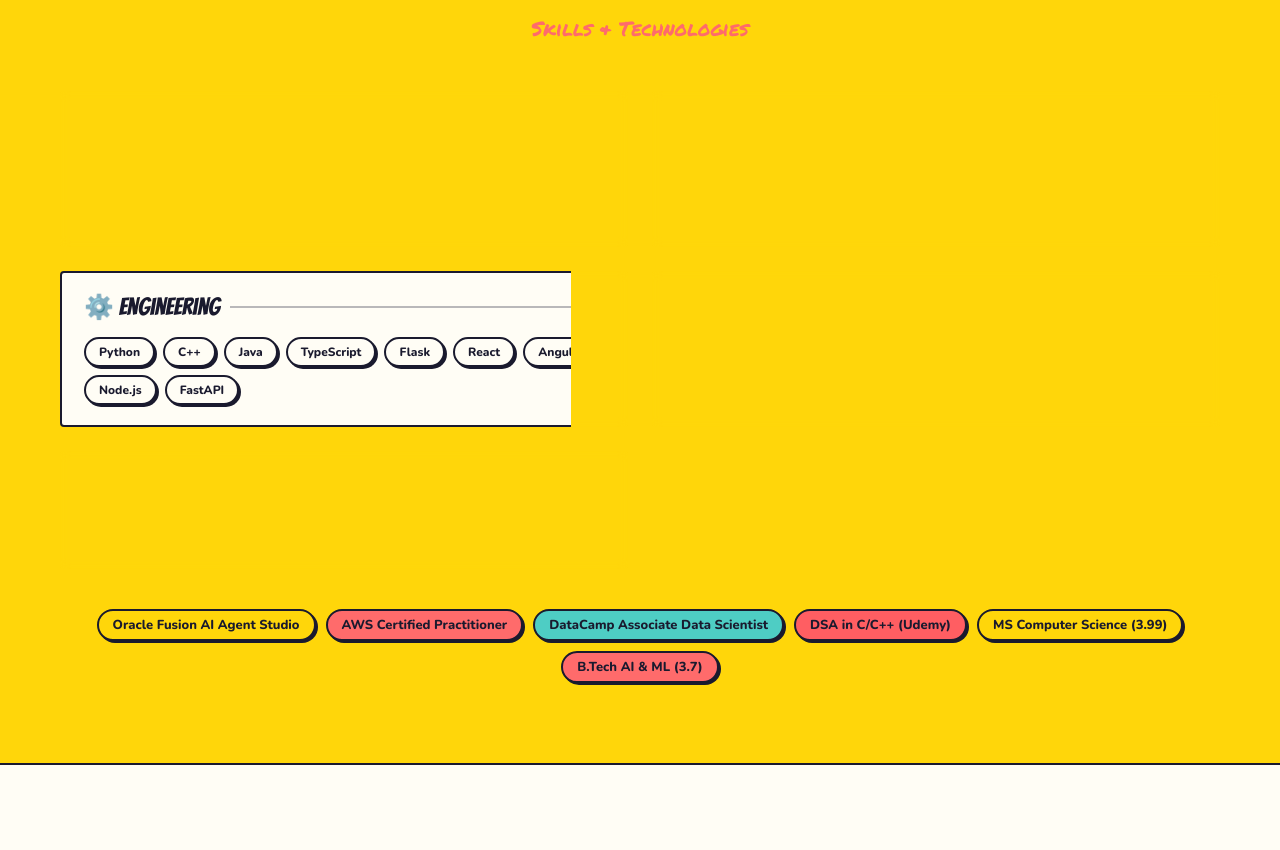
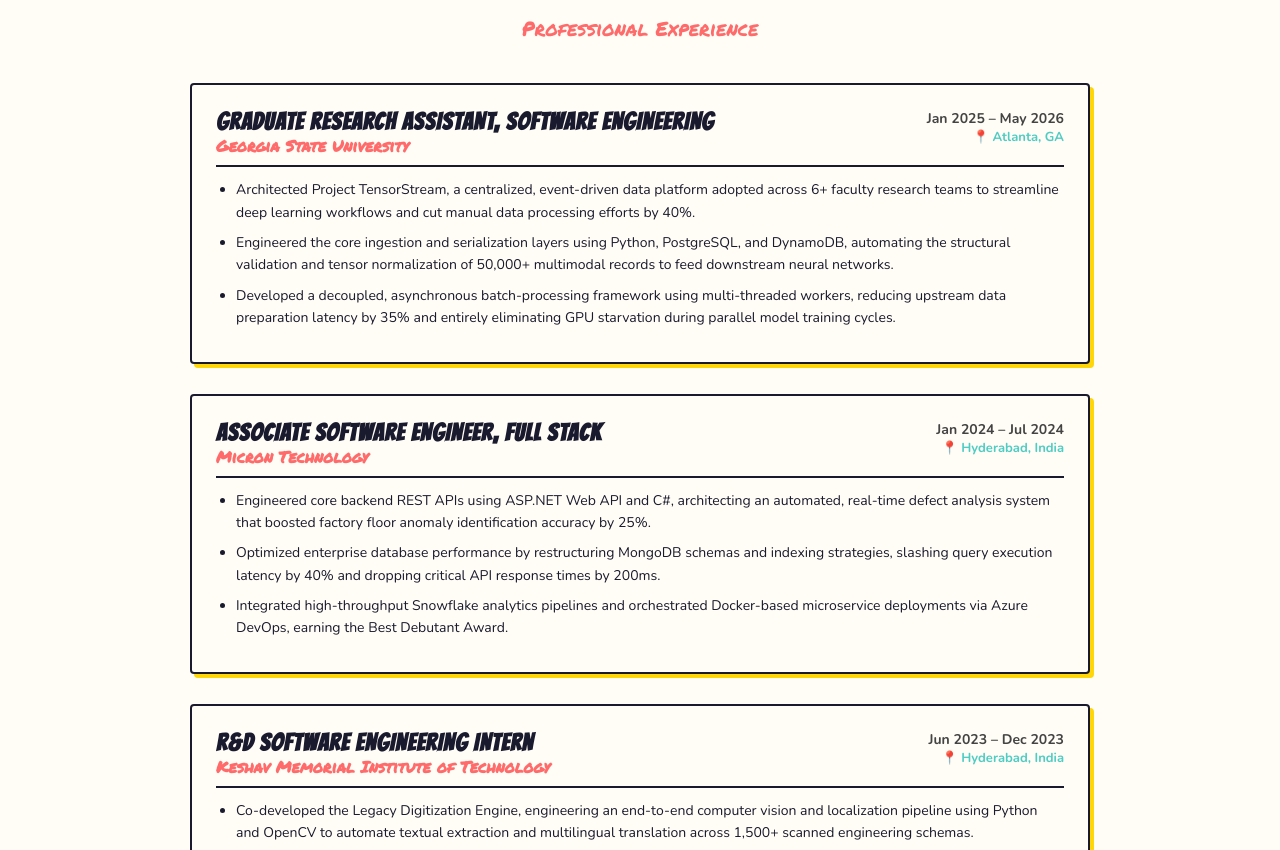
Before and after one commit to shriya-1603/ShriyaKotala_portfolio, a Next.js app: page / in a window 1280 px wide. Shown: the part 1881-2731 px from the top of the page. Built offline with nearby package versions, Linux system fonts and the light colour scheme.

Commit message:
Update portfolio with resume details and experience section

```diff
--- a/src/app/portfolio.jsx
+++ b/src/app/portfolio.jsx
@@ -488,7 +488,7 @@
 }
 .footer-text {
   font-family: 'Permanent Marker', cursive;
-  font-size: 15px; color: #1a1a2e;
+  font-size: 15px; color: var(--cream);
   font-weight: bold;
   text-align: center; margin-top: 60px;
 }
@@ -860,78 +860,75 @@
 
 const skillCategories = [
   {
-    title: "AI/ML", emoji: "🧠",
-    tags: ["PyTorch", "TensorFlow", "Keras", "OpenCV", "YOLOv8", "Scikit-learn", "ResNet", "U-Net", "CBAM"]
+    title: "AI / ML & Agentic AI", emoji: "🧠",
+    tags: ["PyTorch", "LangChain", "FAISS", "BERT", "Ollama", "LLM Integration", "RAG Pipelines", "OpenCV", "CBAM", "U-Net"]
   },
   {
-    title: "LLMs & Agentic AI", emoji: "🤖",
-    tags: ["LangChain", "LangGraph", "LangSmith", "RAG", "FAISS", "BERT", "Transformers", "Llama 3", "Ollama"]
+    title: "Backend & APIs", emoji: "⚙️",
+    tags: ["Python", "Java", "TypeScript", "JavaScript", "C#", "C++", "SQL", "FastAPI", "Flask", "Node.js", "ASP.NET", "REST API Design", "Webhooks", "High Throughput Ingestion"]
   },
   {
-    title: "Engineering", emoji: "⚙️",
-    tags: ["Python", "C++", "Java", "TypeScript", "Flask", "React", "Angular", "Node.js", "FastAPI"]
+    title: "Databases", emoji: "💾",
+    tags: ["PostgreSQL", "MongoDB", "DynamoDB", "Snowflake", "Neo4j", "Query Optimization", "Schema Design", "Data Modeling"]
   },
   {
-    title: "Cloud & DevOps", emoji: "☁️",
-    tags: ["AWS", "Azure DevOps", "Docker", "CI/CD", "Snowflake", "MongoDB", "SQL"]
+    title: "Cloud & Infrastructure", emoji: "☁️",
+    tags: ["AWS (S3, Lambda, DynamoDB, EC2)", "Docker", "Kubernetes", "CI/CD", "Git", "Distributed Orchestration", "Azure DevOps"]
   },
   {
-    title: "Security & Networks", emoji: "🔒",
-    tags: ["IDS", "TLS Analysis", "Threat Detection", "Network Security"]
+    title: "Fundamentals", emoji: "📚",
+    tags: ["Data Structures", "Algorithms", "OOP", "System Design", "Code Review", "Unit Testing", "Agile"]
   }
 ];
 
 const projects = [
   {
-    id: "01", title: "Uncertainty-Aware MRI-to-CT Synthesis",
-    tags: ["PyTorch", "CBAM U-Net", "Deep Ensembles", "Medical AI"],
-    description: "MS Capstone deep learning pipeline synthesizing CT from MRI for radiotherapy. CBAM U-Net achieved 51.4 HU MAE with actionable uncertainty maps (ρ=0.7886).",
-    metric: "51.4 HU MAE", status: "RESEARCH", statusColor: "#ff6b6b",
-    link: "https://github.com/shriya-1603/uncertainty-aware-mri-ct-synthesis",
-    architecture: `MRI Input → Preprocessing → CBAM U-Net → CT Synthesis
-                                      ↓
-             MC Dropout / Deep Ensembles / TTA
-                                      ↓
-             Uncertainty Map + SPR/WET Clinical Validation`
+    id: "01", title: "RepoMind: Autonomous Engineering Intelligence Platform",
+    tags: ["TypeScript", "React", "React Flow", "Neo4j", "AST Parsing"],
+    description: "Architected a graph-based software intelligence platform capable of processing 1,000+ AST-parsed entities and 3,000+ dependency relationships. Implemented a custom TypeScript edge projection engine and interactive layout pipeline (useExplorerLayout), boosting UI rendering performance by 98%+ with sub-second rendering latency.",
+    metric: "98%+ Rendering Speedup", status: "PRODUCTION", statusColor: "var(--teal)",
+    link: "https://github.com/shriya-1603/RepoMind",
+    architecture: `Source Code → AST Parser → Entity Extraction (1,000+ nodes, 3,000+ edges)
+                                         ↓
+    TypeScript Edge Projection Engine → Neo4j Graph DB
+                                         ↓
+    React Flow UI (useExplorerLayout) with Incremental Rendering`
   },
   {
-    id: "02", title: "Production RAG Q&A System",
-    tags: ["Llama 3", "LangChain", "FAISS", "Docker"],
-    description: "End-to-end RAG pipeline with semantic chunking, persistent FAISS vector storage, and source citation. Supports PDF/DOCX uploads with local Llama 3 inference via Ollama.",
-    metric: "Local Llama 3", status: "PRODUCTION", statusColor: "#4ecdc4",
+    id: "02", title: "RAG Document Q&A: REST API with Third-Party LLM Integration",
+    tags: ["Python", "LangChain", "FAISS", "Ollama", "Llama 3"],
+    description: "Architected a fully local, privacy-preserving Retrieval-Augmented Generation (RAG) platform using Python and LangChain. Engineered an asynchronous document ingestion and serialization pipeline to parse and structure multi-format files (PDF, DOCX, TXT) into a persistent on-disk FAISS vector database layer with local Llama 3 inference via Ollama.",
+    metric: "Local Llama 3", status: "PRODUCTION", statusColor: "var(--teal)",
     link: "https://github.com/shriya-1603/rag-qa-system",
-    architecture: `PDF/DOCX Upload → Semantic Chunking → FAISS Index
-User Query → LangChain Retriever → Llama 3 (Ollama)
-                         ↓
-           Response + Source Citations`
+    architecture: `Upload (PDF/DOCX/TXT) → Asynchronous Ingestion & Parsing
+                                         ↓
+    Semantic Chunking & Embedding → Persistent FAISS Vector DB
+                                         ↓
+    User Query → LangChain Retriever → Local Llama 3 (Ollama)`
   },
   {
-    id: "03", title: "Satellite to Map Translation (cGAN)",
-    tags: ["TensorFlow", "cGAN", "FastAPI", "Flutter"],
-    description: "Bidirectional image translation using a U-Net Generator & PatchGAN Discriminator. Served via a cross-platform Flutter app with a FastAPI backend.",
-    metric: "cGAN + Full-Stack", status: "COMPLETE", statusColor: "#4ecdc4",
-    link: "https://github.com/shriya-1603/Map_Translation"
+    id: "03", title: "Uncertainty-Aware MRI-to-CT Synthesis (MS Capstone)",
+    tags: ["PyTorch", "CBAM U-Net", "Deep Ensembles", "MC Dropout"],
+    description: "Architected a multi-architecture U-Net pipeline using PyTorch to synthesize physically grounded synthetic CT scans from brain MRI volumes. Integrated a CBAM module to optimize feature re-weighting at bone-tissue interfaces (51.4 HU MAE) and engineered a voxel-wise uncertainty quantification engine via Deep Ensembles and MC Dropout.",
+    metric: "51.4 HU MAE", status: "RESEARCH", statusColor: "var(--coral)",
+    link: "https://github.com/shriya-1603/uncertainty-aware-mri-ct-synthesis",
+    architecture: `Brain MRI Input → CBAM U-Net Pipeline → Synthetic CT Scan
+                                      ↓
+    Voxel-wise Uncertainty Quantification (Deep Ensembles + MC Dropout)
+                                      ↓
+    Predicted Variance Maps vs Actual Voxel Error (ρ=0.7886 Correlation)`
   },
   {
-    id: "04", title: "Automated News Categorization",
-    tags: ["BERT", "Transformers", "NLP Research"],
-    description: "Benchmarked 6 classifiers across 4 feature methods. Fine-tuned BERT to 94.2% accuracy. Co-authored IEEE-style research report.",
-    metric: "94.2% Accuracy", status: "RESEARCH", statusColor: "#ff6b6b",
-    link: "https://github.com/shriya-1603/Automated-News-Categorizaton-Using-Deep-Learning-and-Machine-Learning"
-  },
-  {
-    id: "05", title: "Pneumonia Detection",
-    tags: ["ResNet50V2", "TensorFlow", "Transfer Learning"],
-    description: "Medical classification on 5,800+ X-rays using ResNet50V2 and VGG16. Achieved 91% accuracy with full AUC-ROC evaluation.",
-    metric: "91% Accuracy", status: "COMPLETE", statusColor: "#4ecdc4",
-    link: "https://github.com/shriya-1603/Deep-Learning-Based-Pneumonia-Detection-A-Study-of-Custom-CNN-VGG16-and-ResNet50V2"
-  },
-  {
-    id: "06", title: "Production CV Platform (8 Modules)",
-    tags: ["MediaPipe", "SAM", "Flask", "Docker"],
-    description: "Containerized REST API platform routing across 8 independent CV pipelines: SAM segmentation, pose tracking, and face authentication, with Docker and real-time monitoring.",
-    metric: "8 CV Modules", status: "PRODUCTION", statusColor: "#4ecdc4",
-    link: "https://github.com/shriya-1603/CV_consolidated"
+    id: "04", title: "Real-Time Computer Vision Platform: Distributed Backend Service",
+    tags: ["Flask", "React", "OpenCV", "Docker", "CI/CD"],
+    description: "Architected a modular full-stack web platform using Flask and OpenCV to consolidate multiple computer vision pipelines. Utilized UUID-based session isolation to handle concurrent environments safely, and engineered low-latency live-streaming feeds and manual Wiener deconvolution algorithms from scratch.",
+    metric: "Low-latency MJPEG", status: "COMPLETE", statusColor: "var(--teal)",
+    link: "https://github.com/shriya-1603/CV_consolidated",
+    architecture: `Client (React UI) → REST API Gateway (Flask Backend)
+                                         ↓
+    UUID Session Isolation → Concurrent Runtime Environments
+                                         ↓
+    OpenCV Image Pipelines (Live MJPEG Streams & Wiener Deconvolution)`
   }
 ];
 
@@ -943,15 +940,15 @@
   bye:      { mouthD: "M 190 235 C 195 245 205 245 210 235", eyebrowDY: 0,  anim: "bob 3s ease-in-out infinite",            armState: "waving",      bubble: "Let's connect! 💌" },
 };
 
-const sectionExpressions = { hero: "wave", about: "thinking", skills: "serious", projects: "excited", contact: "bye" };
+const sectionExpressions = { hero: "wave", about: "thinking", experience: "thinking", skills: "serious", projects: "excited", contact: "bye" };
 
 const badges = [
+  { t: "MS Computer Science (3.99 GPA)", bg: "var(--yellow)" },
+  { t: "B.Tech AI & ML (3.7 GPA)", bg: "var(--coral)" },
+  { t: "Former Associate SWE @ Micron", bg: "var(--teal)" },
+  { t: "Graduate Research Assistant @ GSU", bg: "#ff5e62" },
   { t: "Oracle Fusion AI Agent Studio", bg: "var(--yellow)" },
-  { t: "AWS Certified Practitioner", bg: "var(--coral)" },
-  { t: "DataCamp Associate Data Scientist", bg: "var(--teal)" },
-  { t: "DSA in C/C++ (Udemy)", bg: "#ff5e62" },
-  { t: "MS Computer Science (3.99)", bg: "var(--yellow)" },
-  { t: "B.Tech AI & ML (3.7)", bg: "var(--coral)" },
+  { t: "AWS Certified Practitioner", bg: "var(--coral)" }
 ];
 
 function lerp(a, b, t) { return a + (b - a) * t; }
@@ -1027,7 +1024,7 @@
           <>
             <g style={{transformOrigin: "110px 340px"}}>
               <circle cx="110" cy="340" r="22" fill={sk}/>
-              <path d="M 110 340 L 60 420 L 115 455" stroke={sk} strokeWidth="24" fill="none" strokeLinecap="round" strokeJoin="round"/>
+              <path d="M 110 340 L 60 420 L 115 455" stroke={sk} strokeWidth="24" fill="none" strokeLinecap="round" strokeLinejoin="round"/>
               <path d="M 115 455 Q 130 455 130 440" stroke={sk} strokeWidth="24" fill="none" strokeLinecap="round"/>
             </g>
             <g style={{transformOrigin: "290px 340px", animation: "shiver 0.2s linear infinite"}}>
@@ -1261,7 +1258,7 @@
           AI/ML Engineer building Agentic AI systems, LLM workflows, and production-ready ML applications.
           <span className="hero-quick-facts">
             <span>🎓 MS CS @ Georgia State (3.99 GPA)</span>
-            <span>💼 Former Micron Software Engineering Intern</span>
+            <span>💼 Former Associate SWE @ Micron</span>
             <span>🚀 Open to AI/ML &amp; SWE Roles</span>
           </span>
         </p>
@@ -1300,10 +1297,10 @@
           <div className="dossier-body">
             {[
               {icon:"🎓",label:"Education",val:"MS Computer Science, GSU (3.99)"},
-              {icon:"📜",label:"Undergrad",val:"B.Tech CS & AI/ML, KMIT (3.7)"},
-              {icon:"💼",label:"Experience",val:"Software Engineer & ML Teaching Assistant"},
-              {icon:"🛠️",label:"Versatility",val:"Full-Stack & ML Engineering"},
-              {icon:"🚀",label:"Goal",val:"SDE / AI / ML Engineering"},
+              {icon:"📜",label:"Undergrad",val:"B.Tech CS (AI & ML), KMIT (3.7)"},
+              {icon:"💼",label:"Experience",val:"Graduate Research Assistant & Former Associate SWE"},
+              {icon:"🛠️",label:"Versatility",val:"AI/ML & Software Engineering"},
+              {icon:"🚀",label:"Goal",val:"AI/ML Engineer / SWE Roles"},
             ].map(r=>(
               <div key={r.label} className="dossier-row">
                 <span className="dossier-icon">{r.icon}</span>
@@ -1324,7 +1321,7 @@
           <div className="comic-panel reveal-right" style={{transitionDelay:"0.2s"}}>
             <div className="panel-num">[02] PRODUCTION-READY</div>
             <p style={{lineHeight:1.7,fontSize:14}}>
-              As a Software Engineering Intern at Micron Technology, I engineered real-time analysis modules and large-scale data pipelines used in production environments. I specialize in end-to-end systems that are not just technically advanced, but genuinely reliable, maintainable, and scalable in real-world settings.
+              As an Associate Software Engineer at Micron Technology, I engineered core backend REST APIs using ASP.NET Web API and C#, and integrated high-throughput Snowflake analytics pipelines. I specialize in end-to-end systems that are not just technically advanced, but genuinely reliable, maintainable, and scalable in real-world settings.
             </p>
           </div>
           <div className="comic-panel reveal-right" style={{transitionDelay:"0.3s"}}>
@@ -1338,6 +1335,85 @@
     </section>
   );
 }
+
+function ExperienceSection() {
+  const experiences = [
+    {
+      company: "Georgia State University",
+      role: "Graduate Research Assistant, Software Engineering",
+      period: "Jan 2025 – May 2026",
+      location: "Atlanta, GA",
+      bullets: [
+        "Architected Project TensorStream, a centralized, event-driven data platform adopted across 6+ faculty research teams to streamline deep learning workflows and cut manual data processing efforts by 40%.",
+        "Engineered the core ingestion and serialization layers using Python, PostgreSQL, and DynamoDB, automating the structural validation and tensor normalization of 50,000+ multimodal records to feed downstream neural networks.",
+        "Developed a decoupled, asynchronous batch-processing framework using multi-threaded workers, reducing upstream data preparation latency by 35% and entirely eliminating GPU starvation during parallel model training cycles."
+      ]
+    },
+    {
+      company: "Micron Technology",
+      role: "Associate Software Engineer, Full Stack",
+      period: "Jan 2024 – Jul 2024",
+      location: "Hyderabad, India",
+      bullets: [
+        "Engineered core backend REST APIs using ASP.NET Web API and C#, architecting an automated, real-time defect analysis system that boosted factory floor anomaly identification accuracy by 25%.",
+        "Optimized enterprise database performance by restructuring MongoDB schemas and indexing strategies, slashing query execution latency by 40% and dropping critical API response times by 200ms.",
+        "Integrated high-throughput Snowflake analytics pipelines and orchestrated Docker-based microservice deployments via Azure DevOps, earning the Best Debutant Award."
+      ]
+    },
+    {
+      company: "Keshav Memorial Institute of Technology",
+      role: "R&D Software Engineering Intern",
+      period: "Jun 2023 – Dec 2023",
+      location: "Hyderabad, India",
+      bullets: [
+        "Co-developed the Legacy Digitization Engine, engineering an end-to-end computer vision and localization pipeline using Python and OpenCV to automate textual extraction and multilingual translation across 1,500+ scanned engineering schemas.",
+        "Developed an oriented-text localization layer and adaptive contrast filters to isolate non-horizontal scripts, optimizing bounding-box alignment and reducing downstream OCR parsing errors by 28%.",
+        "Architected multi-threaded batch processing components to parallelize heavy pixel matrix transformations, slashing total file execution runtime by 35% while eliminating system memory leaks."
+      ]
+    }
+  ];
+
+  return (
+    <section id="experience" style={{ padding: "80px 60px", background: "var(--cream)", borderTop: "2.5px solid var(--ink)" }}>
+      <div style={{ textAlign: "center", marginBottom: "40px" }}>
+        <h2 className="section-title">SERVICE RECORD</h2>
+        <p className="section-subtitle reveal" style={{ transitionDelay: "0.1s" }}>Professional Experience</p>
+      </div>
+      <div style={{ display: "flex", flexDirection: "column", gap: "30px", maxWidth: "900px", margin: "0 auto" }}>
+        {experiences.map((exp, idx) => (
+          <div
+            key={exp.company}
+            className="comic-panel reveal"
+            style={{
+              transitionDelay: `${0.1 + idx * 0.1}s`,
+              border: "2.5px solid var(--ink)",
+              boxShadow: "var(--panel-shadow)",
+              padding: "24px",
+              background: "var(--panel-bg)"
+            }}
+          >
+            <div style={{ display: "flex", justifyContent: "space-between", flexWrap: "wrap", gap: "10px", marginBottom: "12px", borderBottom: "2px solid var(--ink)", paddingBottom: "8px" }}>
+              <div>
+                <h3 style={{ fontFamily: "'Bangers', cursive", fontSize: "24px", color: "var(--ink)", letterSpacing: "1px" }}>{exp.role.toUpperCase()}</h3>
+                <h4 style={{ fontFamily: "'Permanent Marker', cursive", fontSize: "16px", color: "var(--coral)" }}>{exp.company}</h4>
+              </div>
+              <div style={{ textAlign: "right" }}>
+                <span style={{ fontFamily: "'Nunito', sans-serif", fontWeight: "bold", fontSize: "14px", display: "block", color: "var(--text-muted)" }}>{exp.period}</span>
+                <span style={{ fontFamily: "'Nunito', sans-serif", fontSize: "13px", display: "block", color: "var(--teal)", fontWeight: "bold" }}>📍 {exp.location}</span>
+              </div>
+            </div>
+            <ul style={{ paddingLeft: "20px", color: "var(--ink)", fontSize: "14px", lineHeight: "1.6" }}>
+              {exp.bullets.map((bullet, bIdx) => (
+                <li key={bIdx} style={{ marginBottom: "8px" }}>{bullet}</li>
+              ))}
+            </ul>
+          </div>
+        ))}
+      </div>
+    </section>
+  );
+}
+
 
 function SkillsSection() {
   return (
@@ -1711,7 +1787,7 @@
 
   // Section observer
   useEffect(()=>{
-    const sections = ["hero","about","skills","projects","contact"];
+    const sections = ["hero","about","experience","skills","projects","contact"];
     const obs = new IntersectionObserver(entries=>{
       entries.forEach(e=>{
         if(e.isIntersecting){
@@ -1755,7 +1831,7 @@
     setFormData({name:"",email:"",msg:""});
   },[formData]);
 
-  const navLinks = ["home","about","skills","projects","contact"];
+  const navLinks = ["home","about","experience","skills","projects","contact"];
 
   return (
     <>
@@ -1804,6 +1880,7 @@
       {/* Sections */}
       <HeroSection scrollToSection={scrollToSection}/>
       <AboutSection/>
+      <ExperienceSection/>
       <SkillsSection/>
       <ProjectsSection/>
       <ContactSection formData={formData} setFormData={setFormData} handleSend={handleSend}/>
@@ -1825,6 +1902,7 @@
           <div className="transition-word">
             {activeSection === "projects" ? "MISSION" :
              activeSection === "about" ? "ORIGIN" :
+             activeSection === "experience" ? "HISTORY" :
              activeSection === "skills" ? "POWER" : "WHOOSH!"}
           </div>
         </>
```
